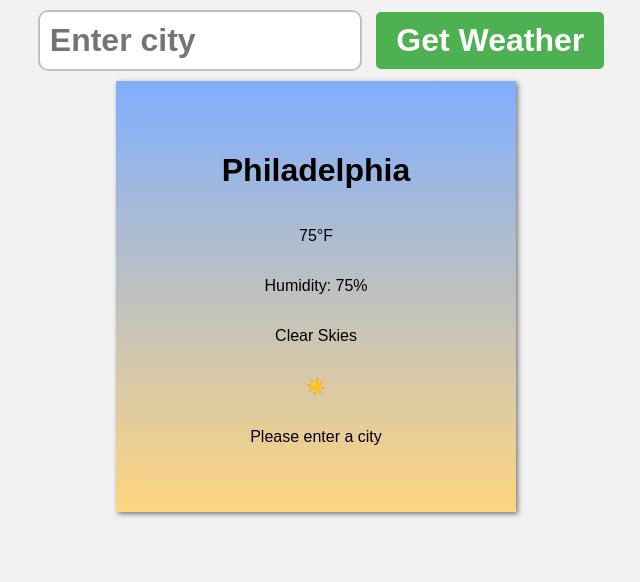
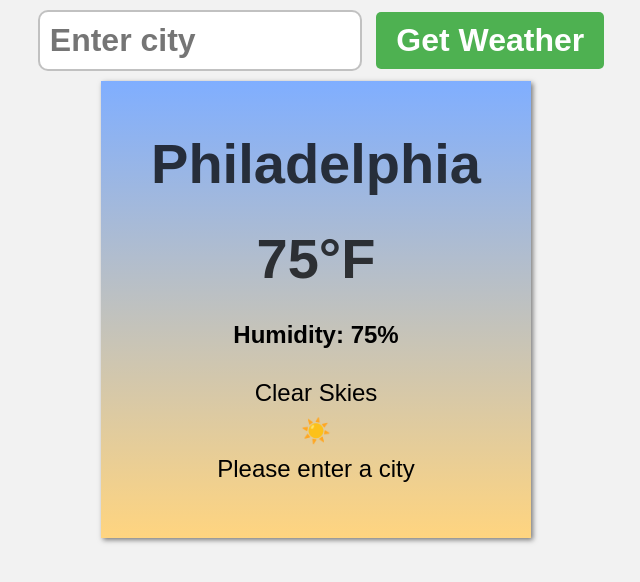
Before and after one commit to joegruff16/sample-weather-app, a plain HTML site: page index.html in a window 1280 px wide. Shown: the whole page, without its empty margins (324-964 px from the left). Drawn offline with Linux system fonts and the light colour scheme.

Commit message:
Added style to city, temperature and humidity

```diff
--- a/assets/css/style.css
+++ b/assets/css/style.css
@@ -45,3 +45,28 @@ button[type="submit"]:hover {
     flex-direction: column;
     align-items: center;
 }
+
+/* Everything underneath city */
+h1 {
+    font-size: 3.5rem;
+    margin-top: 0;
+    margin-bottom: 25px;
+}
+
+p {
+    font-size: 1.5rem;
+    margin: 5px 0;
+}
+
+.cityDisplay,
+.tempDisplay {
+    font-size: 3.5rem;
+    font-weight: bold;
+    color: hsla(0, 0%, 0%, .75);
+    margin-bottom: 25px;
+}
+
+.humidityDisplay {
+    font-weight: bold;
+    margin-bottom: 25px;
+}
```
